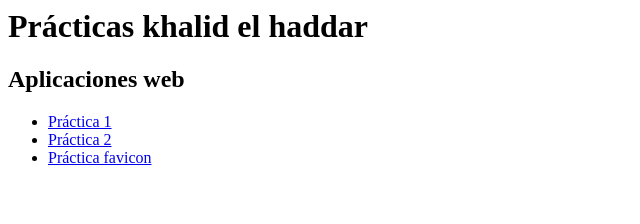
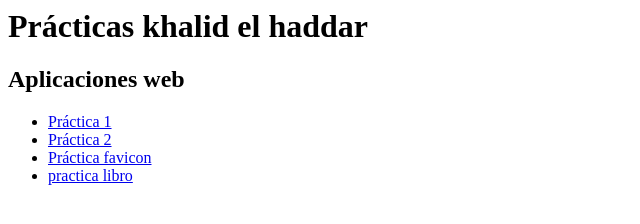
Before and after one commit to khalidelhaddar-maker/apweb, a plain HTML site: page index.html in a window 1280 px wide. Shown: the whole page, without its empty margins (0-640 px from the left). Drawn offline with Linux system fonts and the light colour scheme.

Commit message:
librodigital.html

```diff
--- a/index.html
+++ b/index.html
@@ -10,7 +10,7 @@
         <li><a href="tema2/1.1_practica.html">Práctica 1</a></li>
         <li><a href="tema2/1.2_practica.html">Práctica 2</a></li>
          <li><a href="tema2/2.2favicon.html">Práctica favicon</a></li>
-
+        <li><a href="tema2/librodigital.html">practica libro</a></li>
 
     </ul>
 </body>
```
